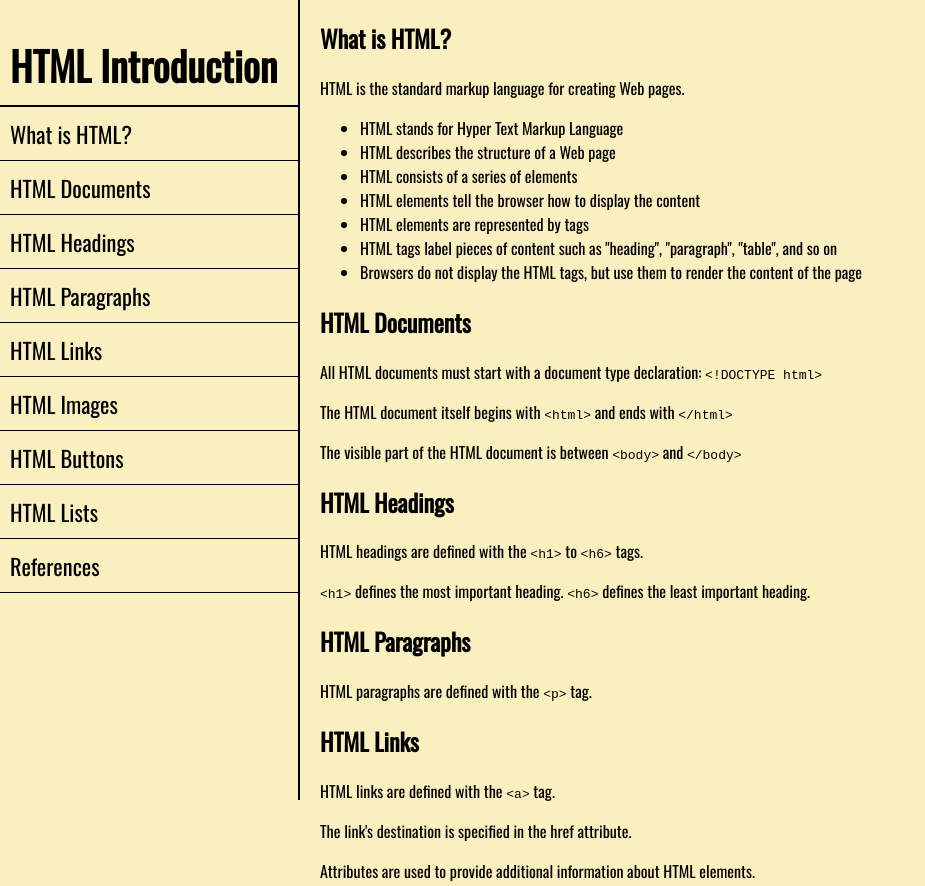
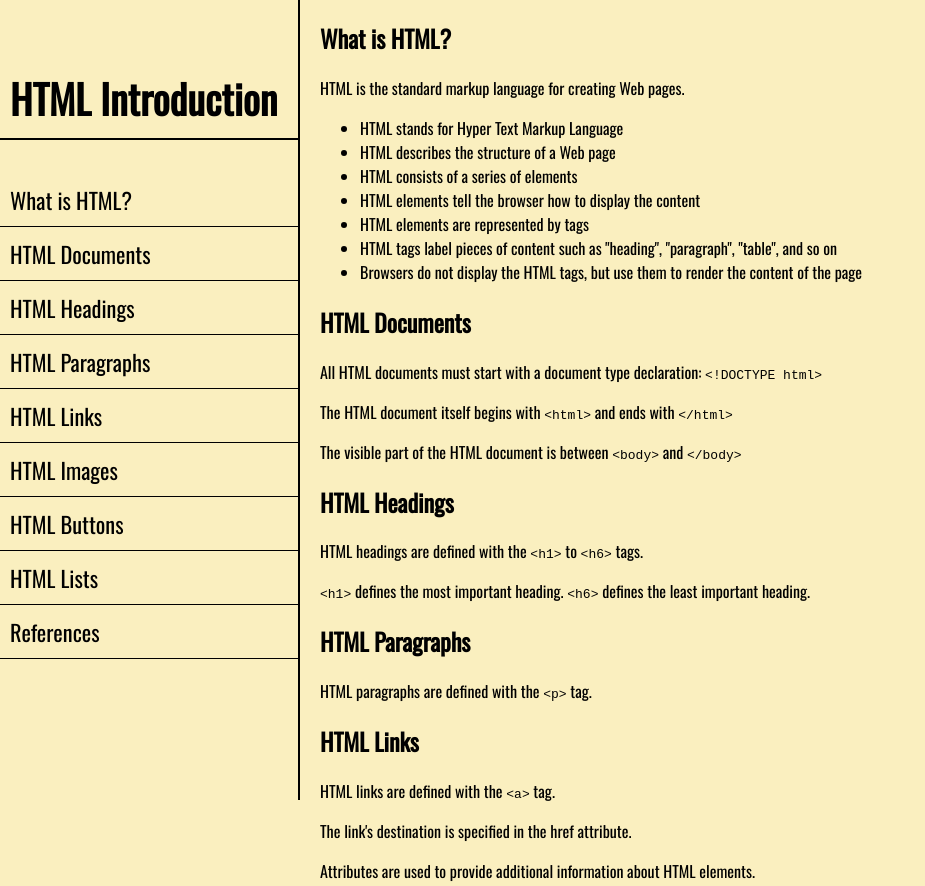
Before and after one commit to tupelobound/technical-documentation, a plain HTML site: page index.html in a window 1280 px wide. Shown: the top 886 px of the page, without its empty margins (0-925 px from the left). Drawn offline with nearby package versions, Linux system fonts and the light colour scheme.

Commit message:
Update style.css

```diff
--- a/styles/style.css
+++ b/styles/style.css
@@ -46,10 +46,6 @@ body {
   margin-left: 320px;
 }
 
-h1 {
-  margin: 0px;
-}
-
 header {
   font-size: 2em;
 }
```
